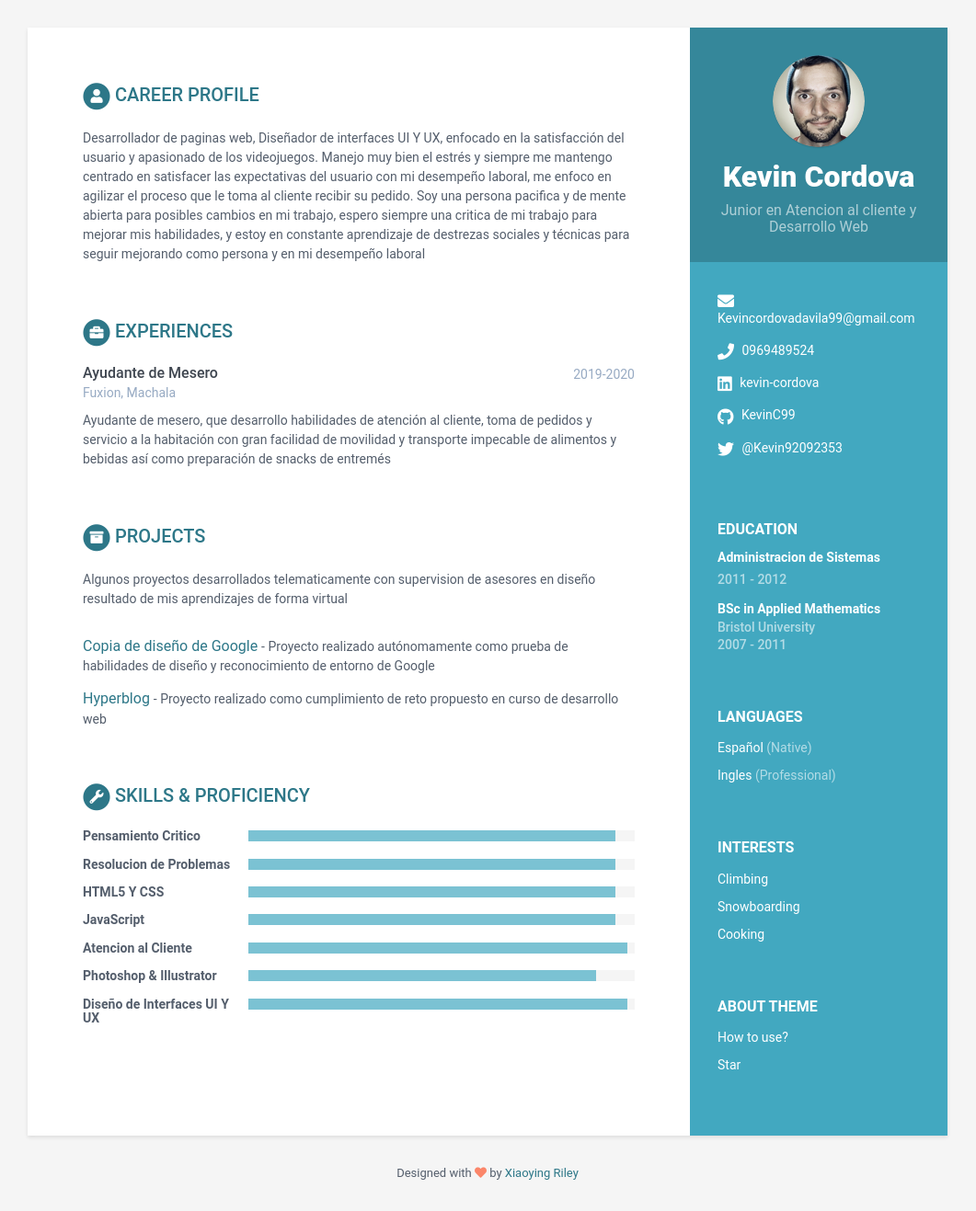
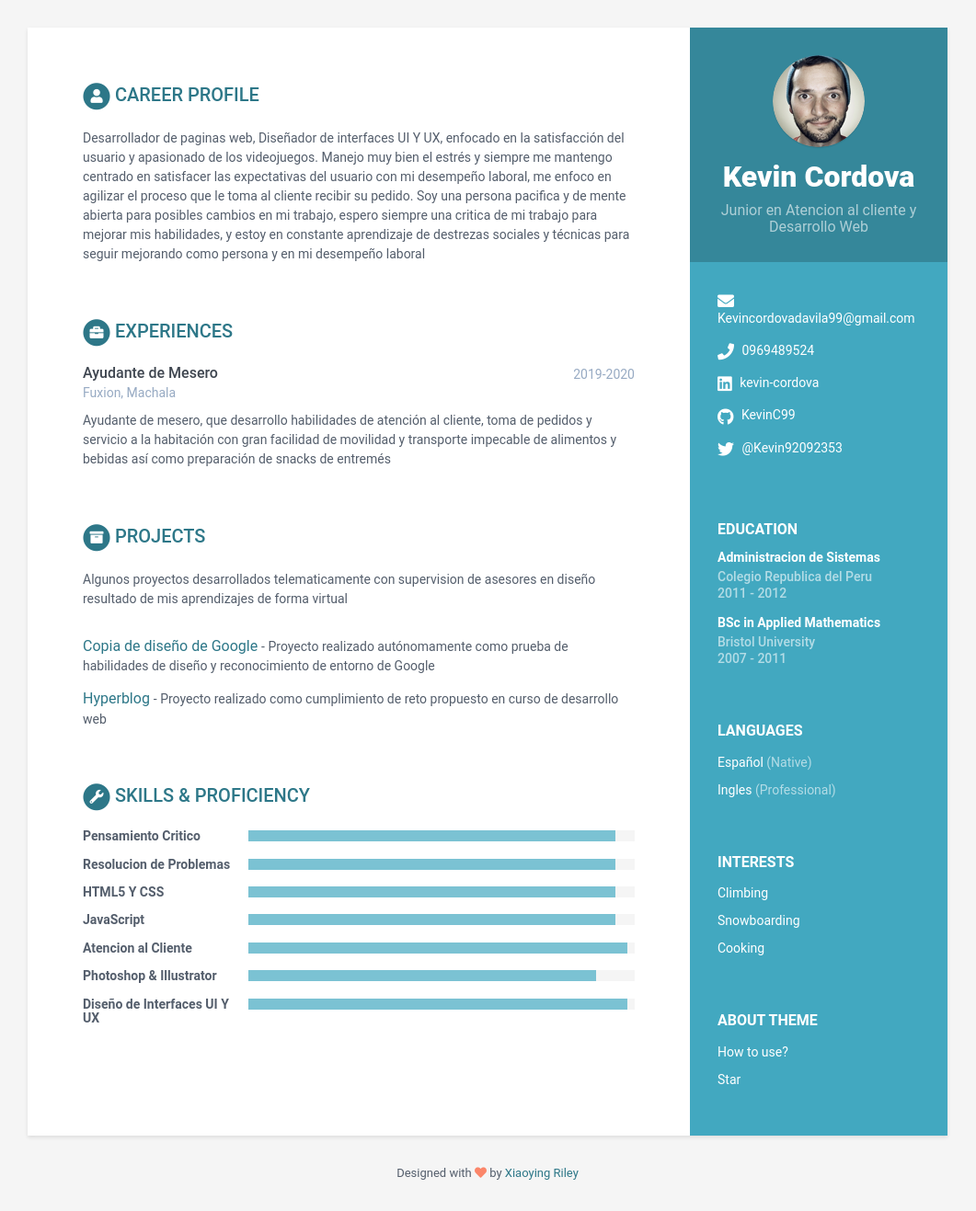
Before and after one commit to KevinC99/good-birch-4e19a, a Jekyll site: the page built from index.html, in a window 1280 px wide. Shown: the whole page at 92% size, without its empty margins (110-1171 px from the left). Built offline with Jekyll 4.4.1, drawn with Linux system fonts in a browser that asks for light colours.

Commit message:
data.yml: updated university in education

```diff
--- a/_data/data.yml
+++ b/_data/data.yml
@@ -49,6 +49,7 @@ education:
         - Bullet point
         - Bullet point
     degree: Administracion de Sistemas
+    university: Colegio Republica del Peru
   - degree: BSc in Applied Mathematics
     university: Bristol University
     time: 2007 - 2011
```
